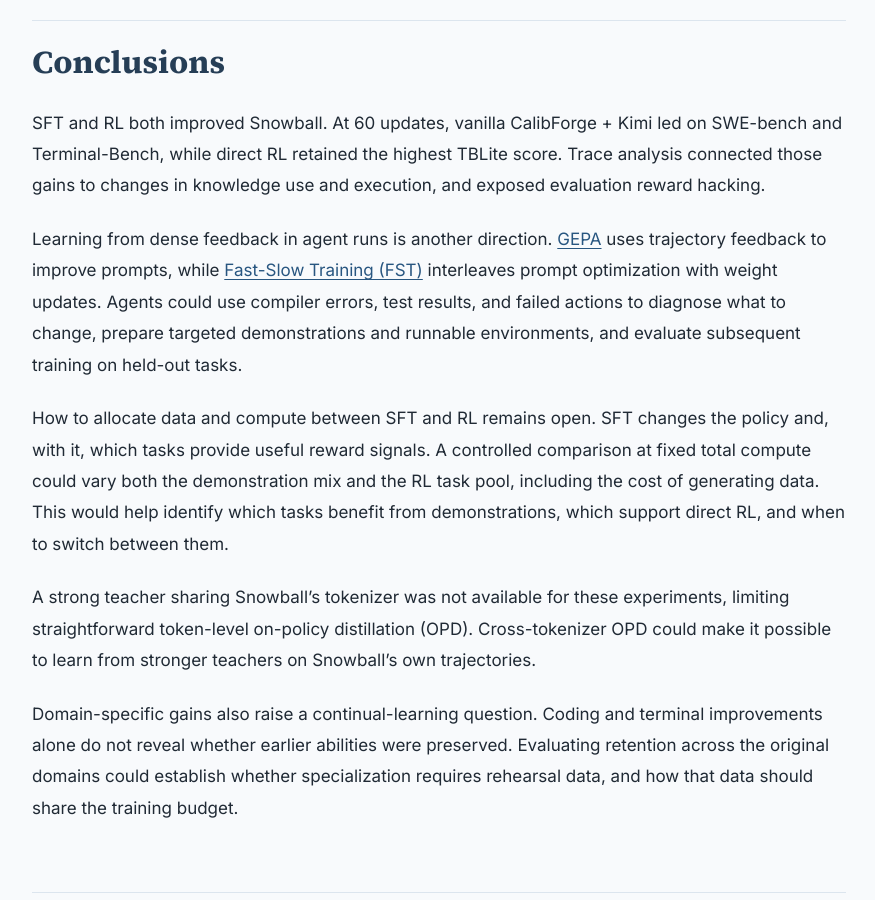
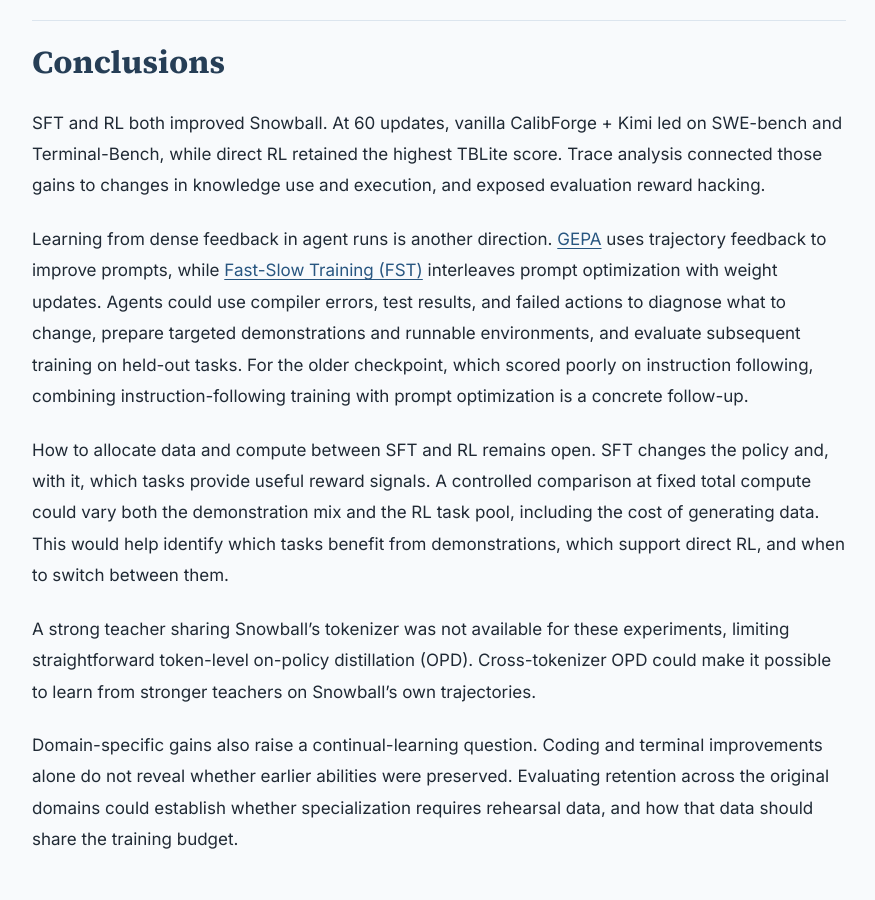
Before and after one commit to lukedhlee/lukedhlee.github.io, a Jekyll site: the page built from _posts/2026-10-21-turning-snowball-into-a-coding-agent.md, in a window 1280 px wide and 900 px high, scrolled down 18466 px. Shown: the whole window, without its empty margins (201-1076 px from the left). Built offline with Jekyll 4.4.1, drawn with Linux system fonts in a browser that asks for light colours.

Commit message:
Connect instruction following to prompt optimization follow-up

```diff
--- a/_posts/2026-10-21-turning-snowball-into-a-coding-agent.md
+++ b/_posts/2026-10-21-turning-snowball-into-a-coding-agent.md
@@ -265,7 +265,7 @@
 
 The prompted-versus-unprompted likelihood gap shrank 85%, yet task success did not improve. The prompt's additional influence was largest on the first action and much smaller by turns four to six, even before training. Once the history contained the model's own actions, the initial guidance added little to the likelihood of those same actions.
 
-Instruction following was a possible bottleneck. Even with the prompt, only **15% of attempts followed its full procedure**. A useful next test is to strengthen instruction following, measure it separately, and repeat the prompt-plus-RL experiment. Guidance delivered after a failed check or before a completion claim could also help at moments the initial prompt no longer reaches. Joint prompt and policy optimization remains worth exploring, as in [Fast-Slow Training (FST)](https://arxiv.org/abs/2605.12484) and [P²O](https://arxiv.org/pdf/2603.21877).
+The older checkpoint also had low instruction-following evaluation scores. Even with the prompt, only **15% of attempts followed its full procedure**. Weak instruction following may have limited how much it could benefit from prompt optimization. A useful next test is to improve instruction following first, then repeat the prompt-plus-RL experiment. Guidance delivered after a failed check or before a completion claim could also help at moments the initial prompt no longer reaches. Joint prompt and policy optimization remains worth exploring, as in [Fast-Slow Training (FST)](https://arxiv.org/abs/2605.12484) and [P²O](https://arxiv.org/pdf/2603.21877).
 
 <aside class="research-reports" markdown="1">
 [Full report](https://gist.github.com/lukedhlee/edb2f69d38ed089f71f74ff711281807).
@@ -366,7 +366,7 @@
 
 SFT and RL both improved Snowball. At 60 updates, vanilla CalibForge + Kimi led on SWE-bench and Terminal-Bench, while direct RL retained the highest TBLite score. Trace analysis connected those gains to changes in knowledge use and execution, and exposed evaluation reward hacking.
 
-Learning from dense feedback in agent runs is another direction. [GEPA](https://arxiv.org/abs/2507.19457) uses trajectory feedback to improve prompts, while [Fast-Slow Training (FST)](https://arxiv.org/abs/2605.12484) interleaves prompt optimization with weight updates. Agents could use compiler errors, test results, and failed actions to diagnose what to change, prepare targeted demonstrations and runnable environments, and evaluate subsequent training on held-out tasks.
+Learning from dense feedback in agent runs is another direction. [GEPA](https://arxiv.org/abs/2507.19457) uses trajectory feedback to improve prompts, while [Fast-Slow Training (FST)](https://arxiv.org/abs/2605.12484) interleaves prompt optimization with weight updates. Agents could use compiler errors, test results, and failed actions to diagnose what to change, prepare targeted demonstrations and runnable environments, and evaluate subsequent training on held-out tasks. For the older checkpoint, which scored poorly on instruction following, combining instruction-following training with prompt optimization is a concrete follow-up.
 
 How to allocate data and compute between SFT and RL remains open. SFT changes the policy and, with it, which tasks provide useful reward signals. A controlled comparison at fixed total compute could vary both the demonstration mix and the RL task pool, including the cost of generating data. This would help identify which tasks benefit from demonstrations, which support direct RL, and when to switch between them.
 
```
